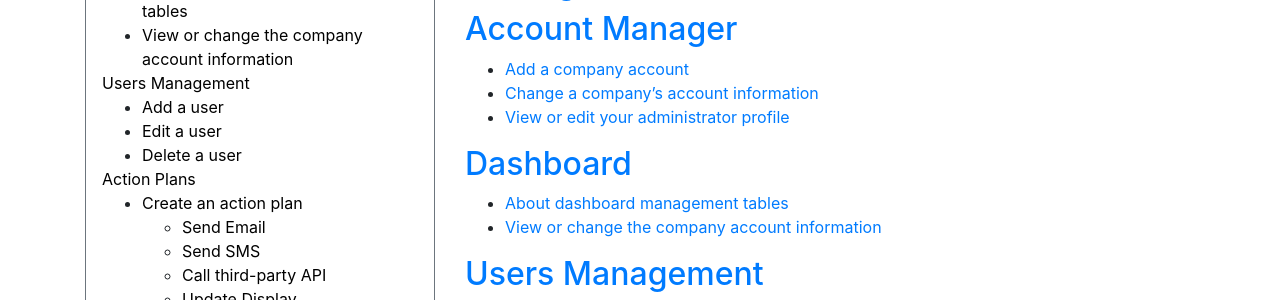
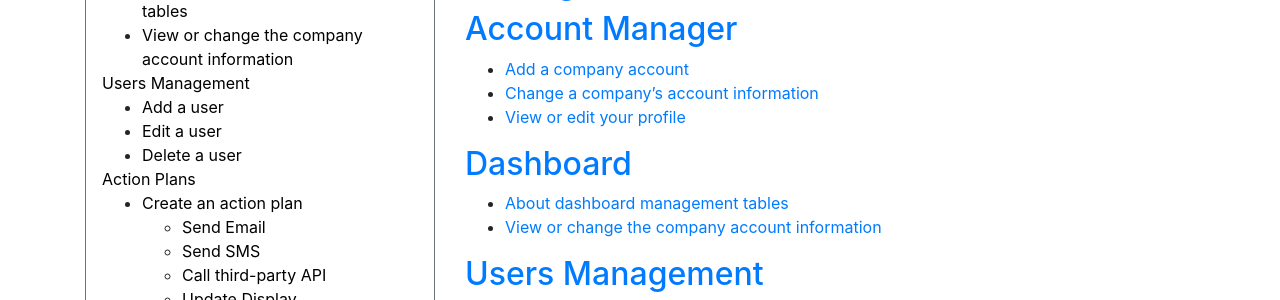
Before and after one commit to NrsSystems/docs, a Jekyll site: the page built from general-ops/index.md, in a window 1280 px wide. Shown: the part 577-877 px from the top of the page. Built offline with Jekyll 4.4.1, drawn with Linux system fonts in a browser that asks for light colours; our own code applies the rules of GitHub Pages for plain Markdown files.

Commit message:
Update index.md

```diff
--- a/general-ops/index.md
+++ b/general-ops/index.md
@@ -13,7 +13,7 @@ See the [Digital Displays section](../digital-displays/index.md), the [VapeDetec
 ## [Account Manager](account-manager.md)
 - [Add a company account](account-manager.md#add-a-company-account)
 - [Change a company's account information](account-manager.md#change-a-companys-account-information)
-- [View or edit your administrator profile](account-manager.md#view-or-edit-your-administrator-profile)
+- [View or edit your profile](account-manager.md#view-or-edit-your-profile)
 
 ## [Dashboard](dashboard.md)
 - [About dashboard management tables](dashboard.md#about-dashboard-management-tables)
```
